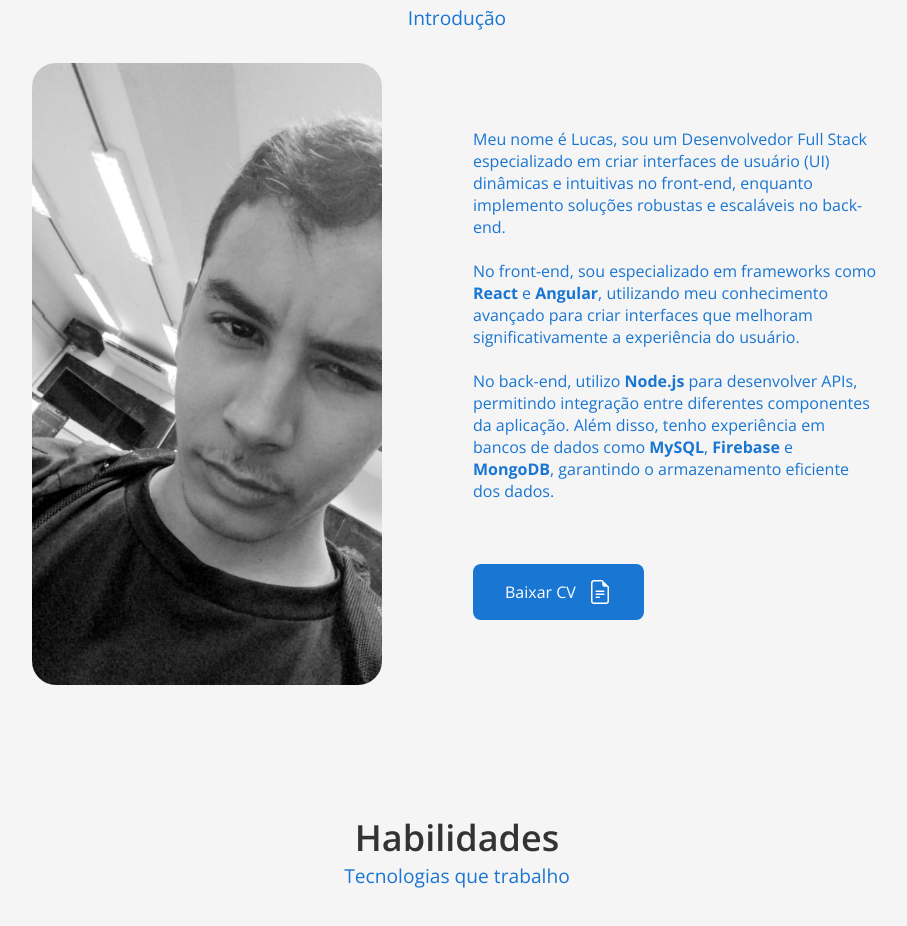
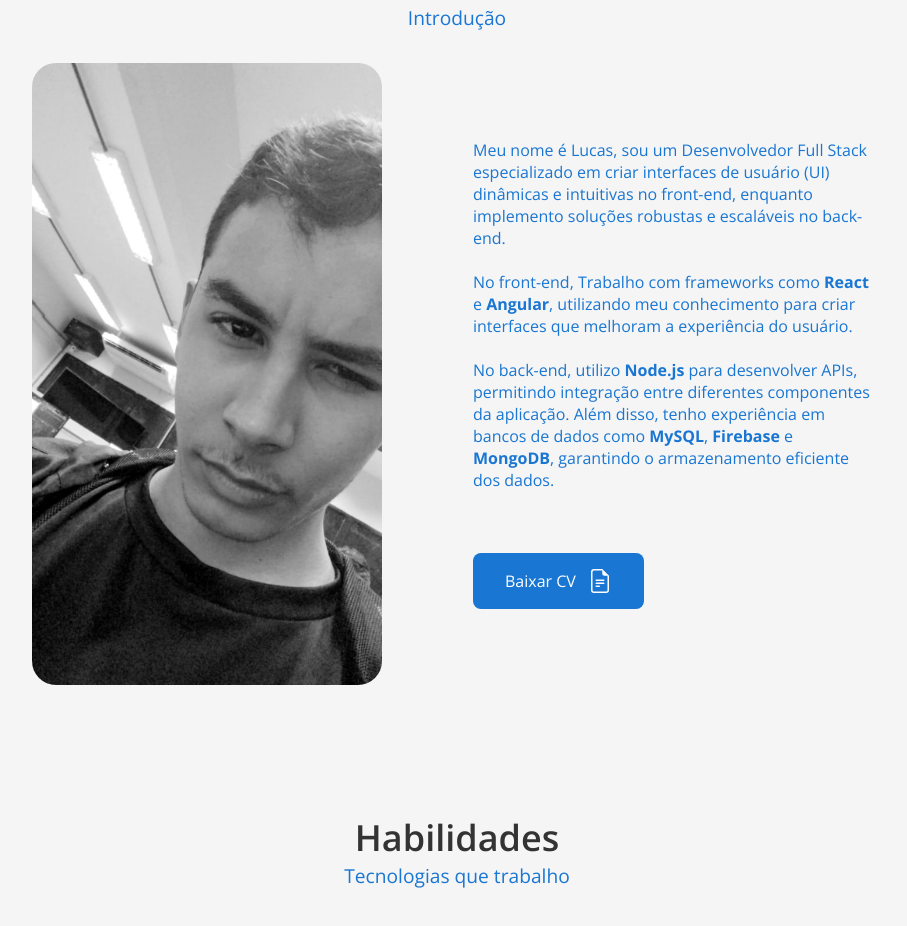
Before and after one commit to LucasBatista37/LucasBatista-Portifolio, a React (Vite) app: page / in a window 1280 px wide. Shown: the part 900-1826 px from the top of the page, without its empty margins (183-1090 px from the left). Built offline with nearby package versions, Linux system fonts and the light colour scheme.

Commit message:
about ajust

```diff
--- a/src/components/about/About.jsx
+++ b/src/components/about/About.jsx
@@ -21,10 +21,10 @@ const About = () => {
             front-end, enquanto implemento soluções robustas e escaláveis no
             back-end. <br />
             <br />
-            No front-end, sou especializado em frameworks como{" "}
+            No front-end, Trabalho com frameworks como{" "}
             <strong>React</strong> e <strong>Angular</strong>, utilizando meu
-            conhecimento avançado para criar interfaces que melhoram
-            significativamente a experiência do usuário. <br />
+            conhecimento para criar interfaces que melhoram
+            a experiência do usuário. <br />
             <br />
             No back-end, utilizo <strong>Node.js</strong> para desenvolver APIs,
             permitindo integração entre diferentes componentes da aplicação.
```
